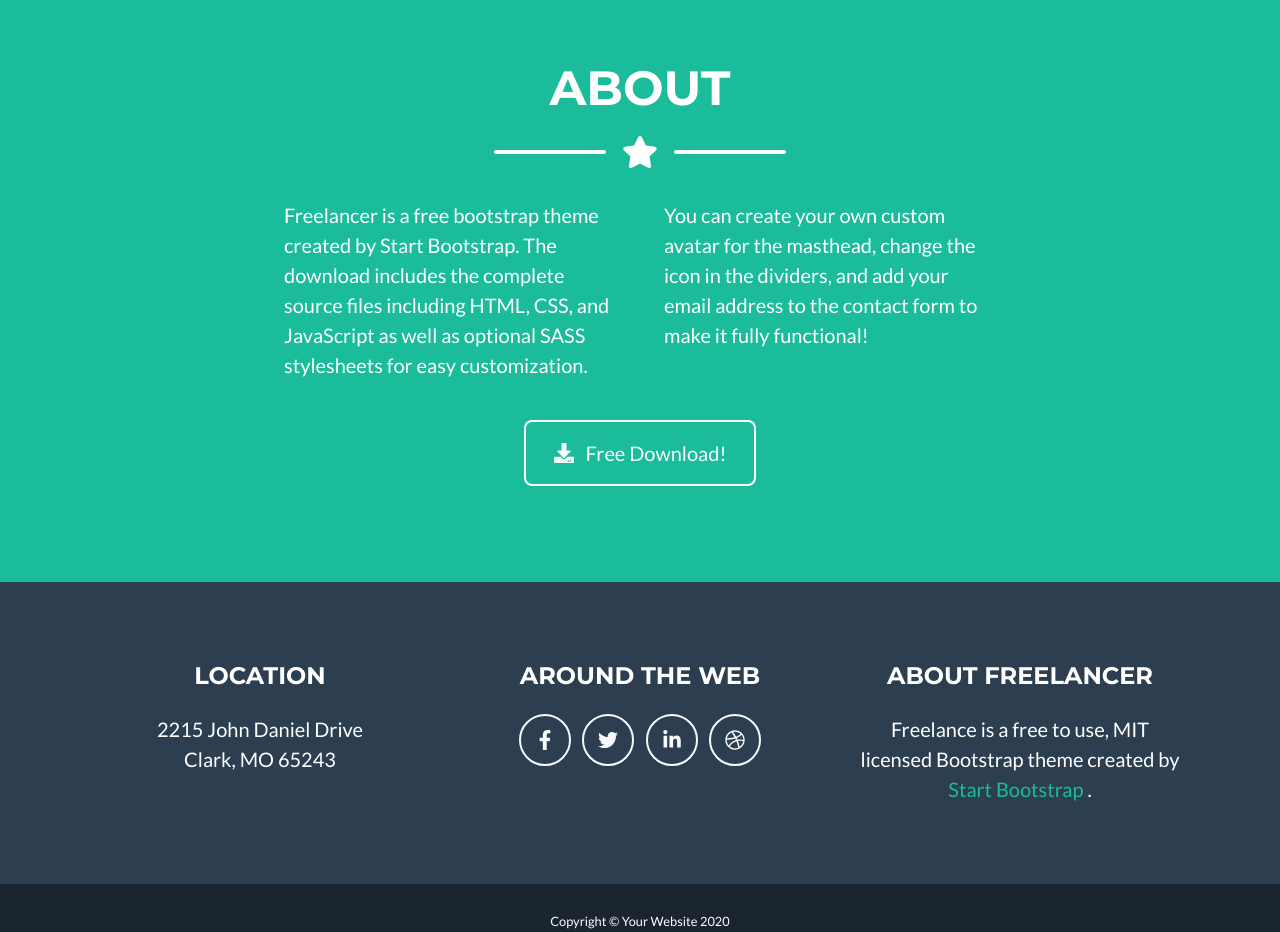
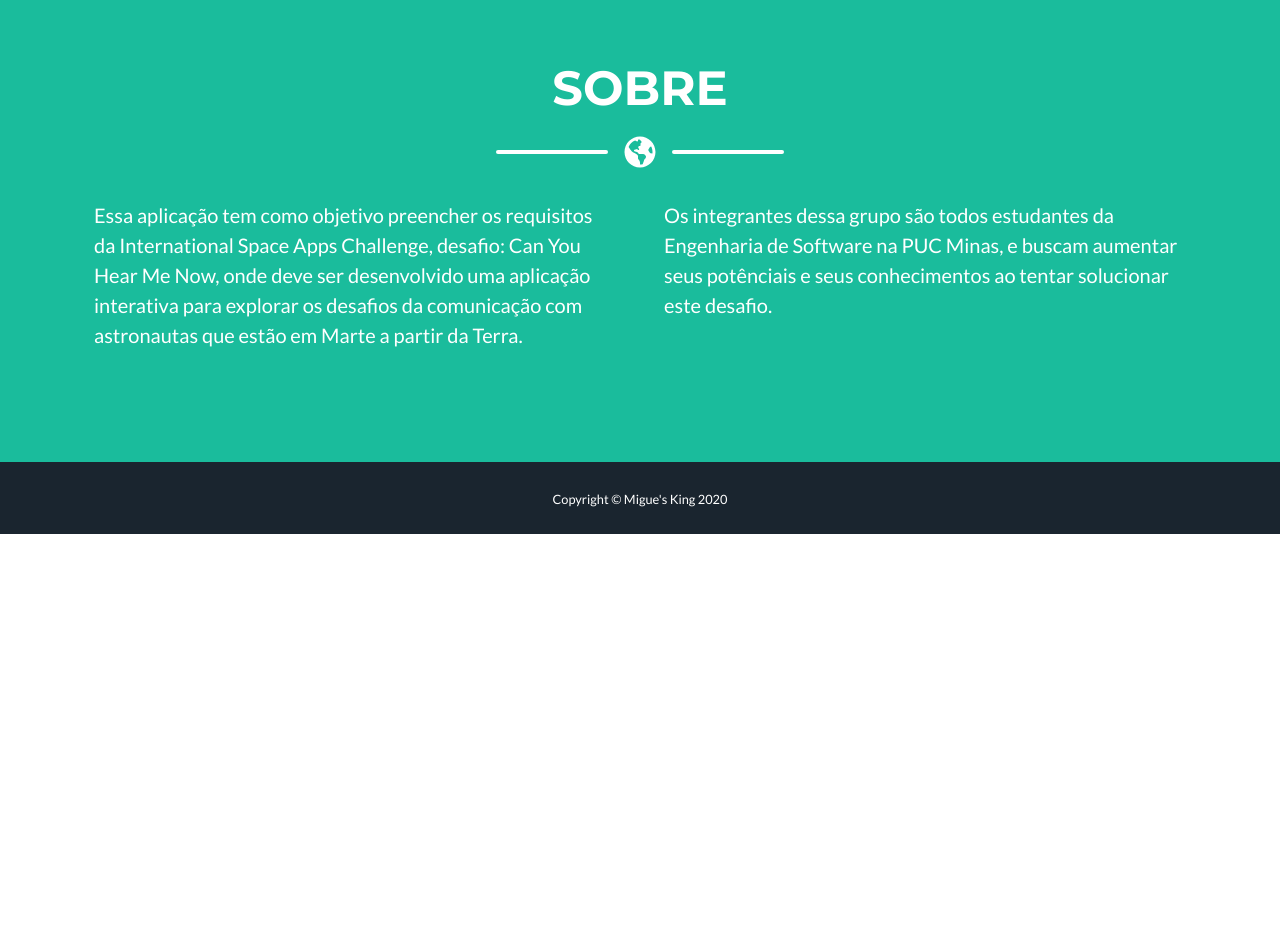
Before and after one commit to danielWagnerr/MiguesKing-NasaSpaceApps, a plain HTML site: page index.html in a window 1280 px wide. Shown: the part 1440-2372 px from the top of the page. After the commit the page ends 1974 px from the top, so only its background shows below. Drawn offline with nearby package versions, Linux system fonts and the light colour scheme.

Commit message:
Correções na página principal

```diff
--- a/index.html
+++ b/index.html
@@ -58,14 +58,14 @@
               <a
                 class="nav-link py-3 px-0 px-lg-3 rounded js-scroll-trigger"
                 href="#portfolio"
-                >Portfolio</a
+                >Desafios</a
               >
             </li>
             <li class="nav-item mx-0 mx-lg-1">
               <a
                 class="nav-link py-3 px-0 px-lg-3 rounded js-scroll-trigger"
                 href="#about"
-                >About</a
+                >Sobre</a
               >
             </li>
           </ul>
@@ -85,7 +85,9 @@
         <!-- Icon Divider-->
         <div class="divider-custom divider-light">
           <div class="divider-custom-line"></div>
-          <div class="divider-custom-icon"><i class="fas fa-globe-americas"></i></div>
+          <div class="divider-custom-icon">
+            <i class="fas fa-globe-americas"></i>
+          </div>
           <div class="divider-custom-line"></div>
         </div>
         <!-- Masthead Subheading-->
@@ -106,7 +108,9 @@
         <!-- Icon Divider-->
         <div class="divider-custom">
           <div class="divider-custom-line"></div>
-          <div class="divider-custom-icon"><i class="fas fa-globe-americas"></i></div>
+          <div class="divider-custom-icon">
+            <i class="fas fa-globe-americas"></i>
+          </div>
           <div class="divider-custom-line"></div>
         </div>
         <!-- Portfolio Grid Items-->
@@ -257,89 +261,39 @@
       <div class="container">
         <!-- About Section Heading-->
         <h2 class="page-section-heading text-center text-uppercase text-white">
-          About
+          Sobre
         </h2>
         <!-- Icon Divider-->
         <div class="divider-custom divider-light">
           <div class="divider-custom-line"></div>
-          <div class="divider-custom-icon"><i class="fas fa-star"></i></div>
+          <div class="divider-custom-icon">
+            <i class="fas fa-globe-americas"></i>
+          </div>
           <div class="divider-custom-line"></div>
         </div>
         <!-- About Section Content-->
         <div class="row">
-          <div class="col-lg-4 ml-auto">
+          <div class="col-lg-6 ml-auto">
             <p class="lead">
-              Freelancer is a free bootstrap theme created by Start Bootstrap.
-              The download includes the complete source files including HTML,
-              CSS, and JavaScript as well as optional SASS stylesheets for easy
-              customization.
+              Essa aplicação tem como objetivo preencher os requisitos da
+              International Space Apps Challenge, desafio: Can You Hear Me Now,
+              onde deve ser desenvolvido uma aplicação interativa para explorar
+              os desafios da comunicação com astronautas que estão em Marte a
+              partir da Terra.
             </p>
           </div>
-          <div class="col-lg-4 mr-auto">
+          <div class="col-lg-6 mr-auto">
             <p class="lead">
-              You can create your own custom avatar for the masthead, change the
-              icon in the dividers, and add your email address to the contact
-              form to make it fully functional!
-            </p>
-          </div>
-        </div>
-        <!-- About Section Button-->
-        <div class="text-center mt-4">
-          <a
-            class="btn btn-xl btn-outline-light"
-            href="https://startbootstrap.com/themes/freelancer/"
-          >
-            <i class="fas fa-download mr-2"></i>
-            Free Download!
-          </a>
-        </div>
-      </div>
-    </section>
-    <!-- Footer-->
-    <footer class="footer text-center">
-      <div class="container">
-        <div class="row">
-          <!-- Footer Location-->
-          <div class="col-lg-4 mb-5 mb-lg-0">
-            <h4 class="text-uppercase mb-4">Location</h4>
-            <p class="lead mb-0">
-              2215 John Daniel Drive
-              <br />
-              Clark, MO 65243
-            </p>
-          </div>
-          <!-- Footer Social Icons-->
-          <div class="col-lg-4 mb-5 mb-lg-0">
-            <h4 class="text-uppercase mb-4">Around the Web</h4>
-            <a class="btn btn-outline-light btn-social mx-1" href="#!"
-              ><i class="fab fa-fw fa-facebook-f"></i
-            ></a>
-            <a class="btn btn-outline-light btn-social mx-1" href="#!"
-              ><i class="fab fa-fw fa-twitter"></i
-            ></a>
-            <a class="btn btn-outline-light btn-social mx-1" href="#!"
-              ><i class="fab fa-fw fa-linkedin-in"></i
-            ></a>
-            <a class="btn btn-outline-light btn-social mx-1" href="#!"
-              ><i class="fab fa-fw fa-dribbble"></i
-            ></a>
-          </div>
-          <!-- Footer About Text-->
-          <div class="col-lg-4">
-            <h4 class="text-uppercase mb-4">About Freelancer</h4>
-            <p class="lead mb-0">
-              Freelance is a free to use, MIT licensed Bootstrap theme created
-              by
-              <a href="http://startbootstrap.com">Start Bootstrap</a>
-              .
+              Os integrantes dessa grupo são todos estudantes da Engenharia de Software na PUC Minas,
+              e buscam aumentar seus potênciais e seus conhecimentos ao tentar solucionar este desafio.
             </p>
           </div>
         </div>
       </div>
-    </footer>
+    </section>
     <!-- Copyright Section-->
     <div class="copyright py-4 text-center text-white">
-      <div class="container"><small>Copyright © Your Website 2020</small></div>
+      <div class="container"><small>Copyright © Migue's King 2020</small></div>
     </div>
     <!-- Scroll to Top Button (Only visible on small and extra-small screen sizes)-->
     <div class="scroll-to-top d-lg-none position-fixed">
@@ -384,7 +338,7 @@
                   <div class="divider-custom">
                     <div class="divider-custom-line"></div>
                     <div class="divider-custom-icon">
-                      <i class="fas fa-star"></i>
+                      <i class="fas fa-globe-americas"></i>
                     </div>
                     <div class="divider-custom-line"></div>
                   </div>
@@ -404,7 +358,7 @@
                   </p>
                   <button class="btn btn-primary" data-dismiss="modal">
                     <i class="fas fa-times fa-fw"></i>
-                    Close Window
+                    Voltar
                   </button>
                 </div>
               </div>
@@ -447,7 +401,7 @@
                   <div class="divider-custom">
                     <div class="divider-custom-line"></div>
                     <div class="divider-custom-icon">
-                      <i class="fas fa-star"></i>
+                      <i class="fas fa-globe-americas"></i>
                     </div>
                     <div class="divider-custom-line"></div>
                   </div>
@@ -467,7 +421,7 @@
                   </p>
                   <button class="btn btn-primary" data-dismiss="modal">
                     <i class="fas fa-times fa-fw"></i>
-                    Close Window
+                    Voltar
                   </button>
                 </div>
               </div>
@@ -510,7 +464,7 @@
                   <div class="divider-custom">
                     <div class="divider-custom-line"></div>
                     <div class="divider-custom-icon">
-                      <i class="fas fa-star"></i>
+                      <i class="fas fa-globe-americas"></i>
                     </div>
                     <div class="divider-custom-line"></div>
                   </div>
@@ -530,7 +484,7 @@
                   </p>
                   <button class="btn btn-primary" data-dismiss="modal">
                     <i class="fas fa-times fa-fw"></i>
-                    Close Window
+                    Voltar
                   </button>
                 </div>
               </div>
@@ -573,7 +527,7 @@
                   <div class="divider-custom">
                     <div class="divider-custom-line"></div>
                     <div class="divider-custom-icon">
-                      <i class="fas fa-star"></i>
+                      <i class="fas fa-globe-americas"></i>
                     </div>
                     <div class="divider-custom-line"></div>
                   </div>
@@ -593,7 +547,7 @@
                   </p>
                   <button class="btn btn-primary" data-dismiss="modal">
                     <i class="fas fa-times fa-fw"></i>
-                    Close Window
+                    Voltar
                   </button>
                 </div>
               </div>
@@ -636,7 +590,7 @@
                   <div class="divider-custom">
                     <div class="divider-custom-line"></div>
                     <div class="divider-custom-icon">
-                      <i class="fas fa-star"></i>
+                      <i class="fas fa-globe-americas"></i>
                     </div>
                     <div class="divider-custom-line"></div>
                   </div>
@@ -656,7 +610,7 @@
                   </p>
                   <button class="btn btn-primary" data-dismiss="modal">
                     <i class="fas fa-times fa-fw"></i>
-                    Close Window
+                    Voltar
                   </button>
                 </div>
               </div>
@@ -699,7 +653,7 @@
                   <div class="divider-custom">
                     <div class="divider-custom-line"></div>
                     <div class="divider-custom-icon">
-                      <i class="fas fa-star"></i>
+                      <i class="fas fa-globe-americas"></i>
                     </div>
                     <div class="divider-custom-line"></div>
                   </div>
@@ -719,7 +673,7 @@
                   </p>
                   <button class="btn btn-primary" data-dismiss="modal">
                     <i class="fas fa-times fa-fw"></i>
-                    Close Window
+                    Voltar
                   </button>
                 </div>
               </div>
```
